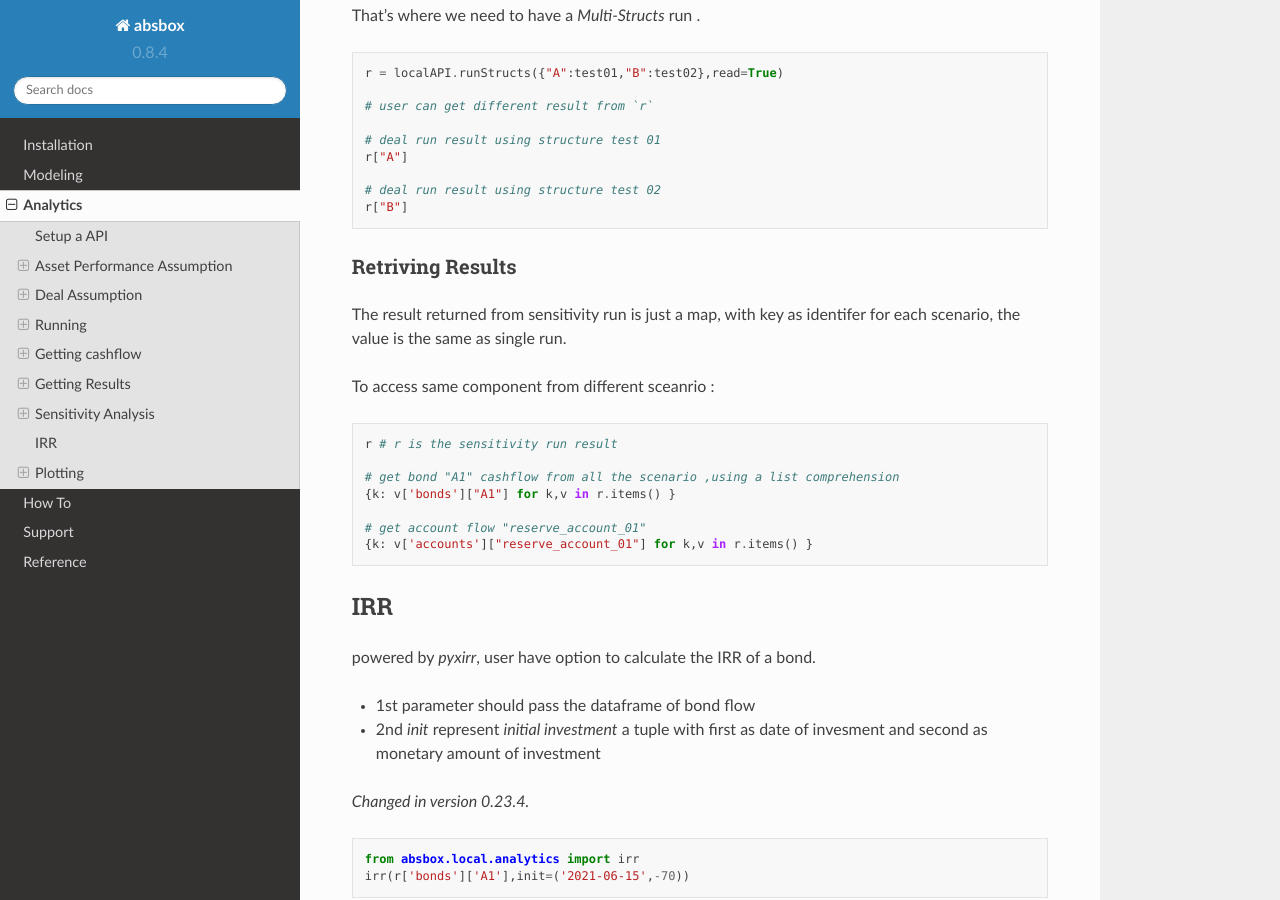
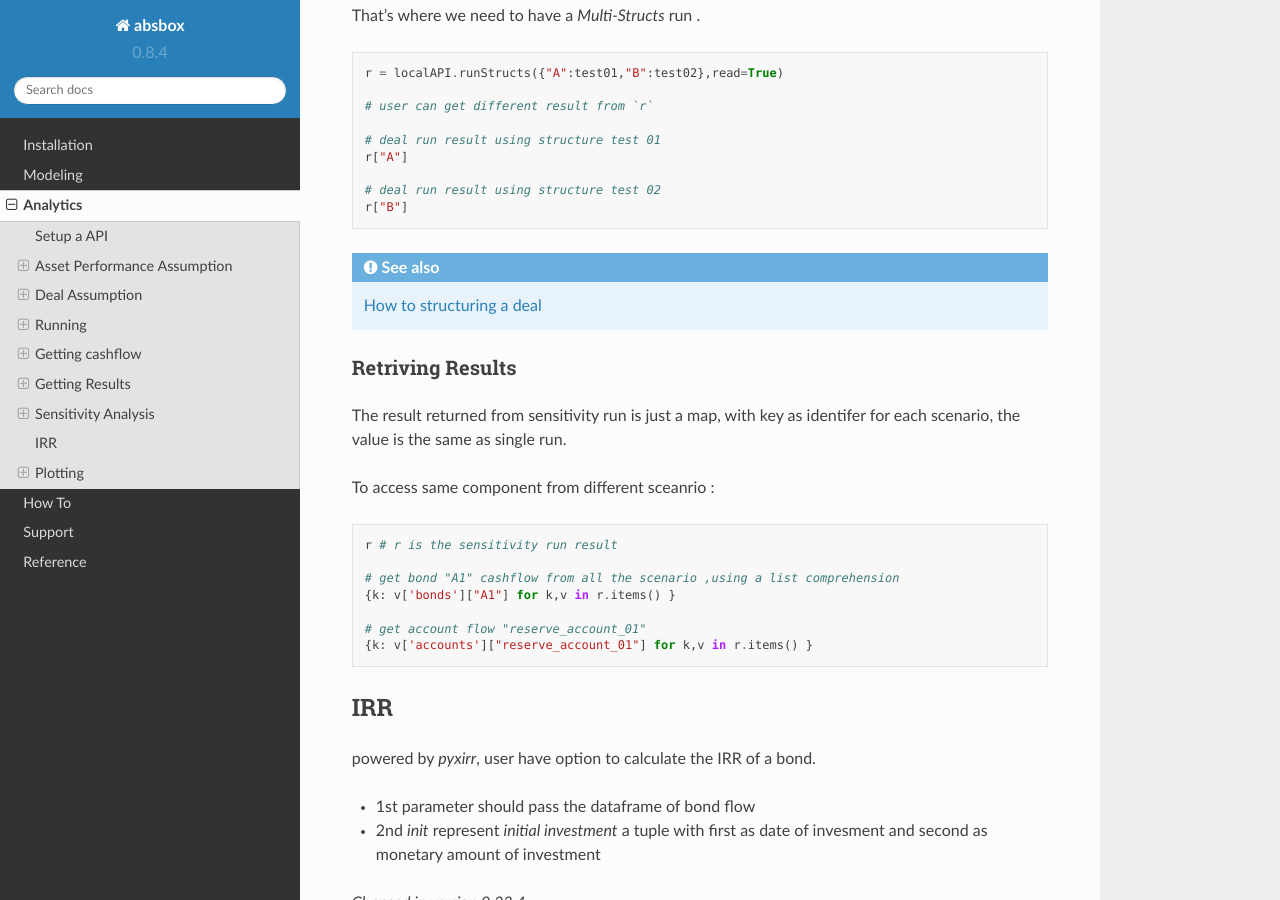
Before and after one commit to yellowbean/absbox-doc, a Sphinx documentation site: the page built from docs/source/analytics.rst, in a window 1280 px wide and 900 px high, scrolled down 18780 px. Built offline with Sphinx 7.4.7 and the Read the Docs theme 2.0.0, drawn with Linux system fonts in a browser that asks for light colours.

Commit message:
add see also

```diff
--- a/docs/source/analytics.rst
+++ b/docs/source/analytics.rst
@@ -926,6 +926,10 @@ It is common to performn sensitivity analysis to get answers to:
 
 That's where we need to have a  `Multi-Scneario` run .
 
+
+
+
+
 Multi-Scenario
 ^^^^^^^^^^^^^^^^^
 
@@ -992,6 +996,11 @@ That's where we need to have a `Multi-Structs` run .
   # deal run result using structure test 02
   r["B"]
 
+.. seealso::
+  :ref:`How to structuring a deal`
+
+
+
 Retriving Results
 ^^^^^^^^^^^^^^^^^^^^^
 
```
